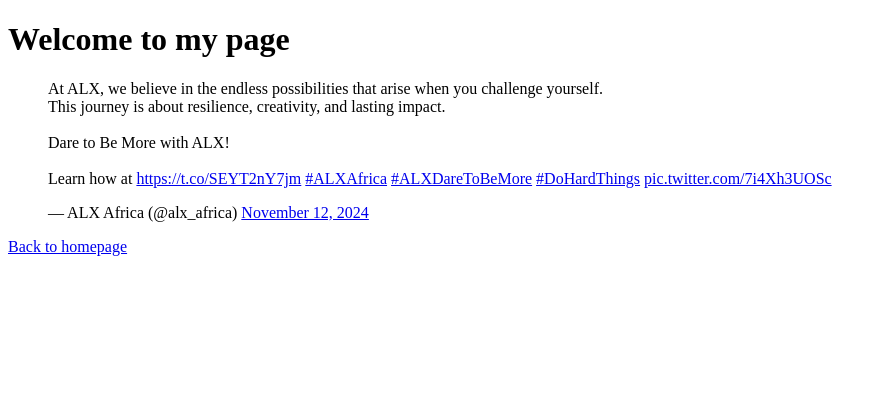
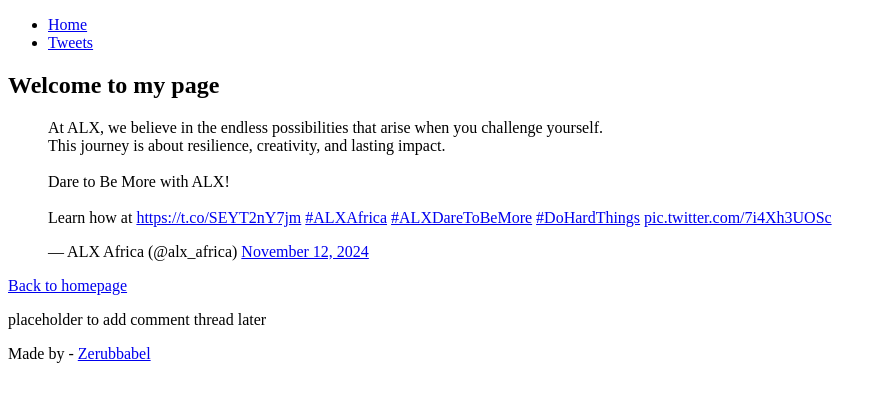
Before and after one commit to Zerubbabelmessele/My_First_Portfolio, a plain HTML site: page html_basic/tweets.html in a window 1280 px wide. Shown: the whole page, without its empty margins (0-886 px from the left). Drawn offline with Linux system fonts and the light colour scheme.

Commit message:
Updated index and tweets

```diff
--- a/html_basic/tweets.html
+++ b/html_basic/tweets.html
@@ -3,9 +3,17 @@
   <head>
     <meta charset="UTF-8" />
     <meta name="viewport" content="width=device-width, initial-scale=1.0" />
-    <title>My HTML page</title>
+    <title>My Tweets</title>
   </head>
   <body>
+    <header>
+      <ul>
+        <li><a href="index.html">Home</a></li>
+        <li><a href="tweets.html">Tweets</a></li>
+      </ul>
+    </header>
+    <main>
+      <article>
         <h1>Welcome to my page</h1>
         <blockquote class="twitter-tweet">
           <p lang="en" dir="ltr">
@@ -43,5 +51,18 @@
         ></script>
 
         <a href="index.html">Back to homepage</a>
+      </article>
+      <aside>
+        <p>placeholder to add comment thread later</p>
+      </aside>
+    </main>
+    <footer>
+      <p>
+        Made by -
+        <a href="https://github.com/Zerubbabelmessele" target="_blank"
+          >Zerubbabel</a
+        >
+      </p>
+    </footer>
   </body>
 </html>
```
Also changed, not shown: html_basic/index.html (+26 -5 lines). Lines whose indentation alone changed are shown as unchanged.
